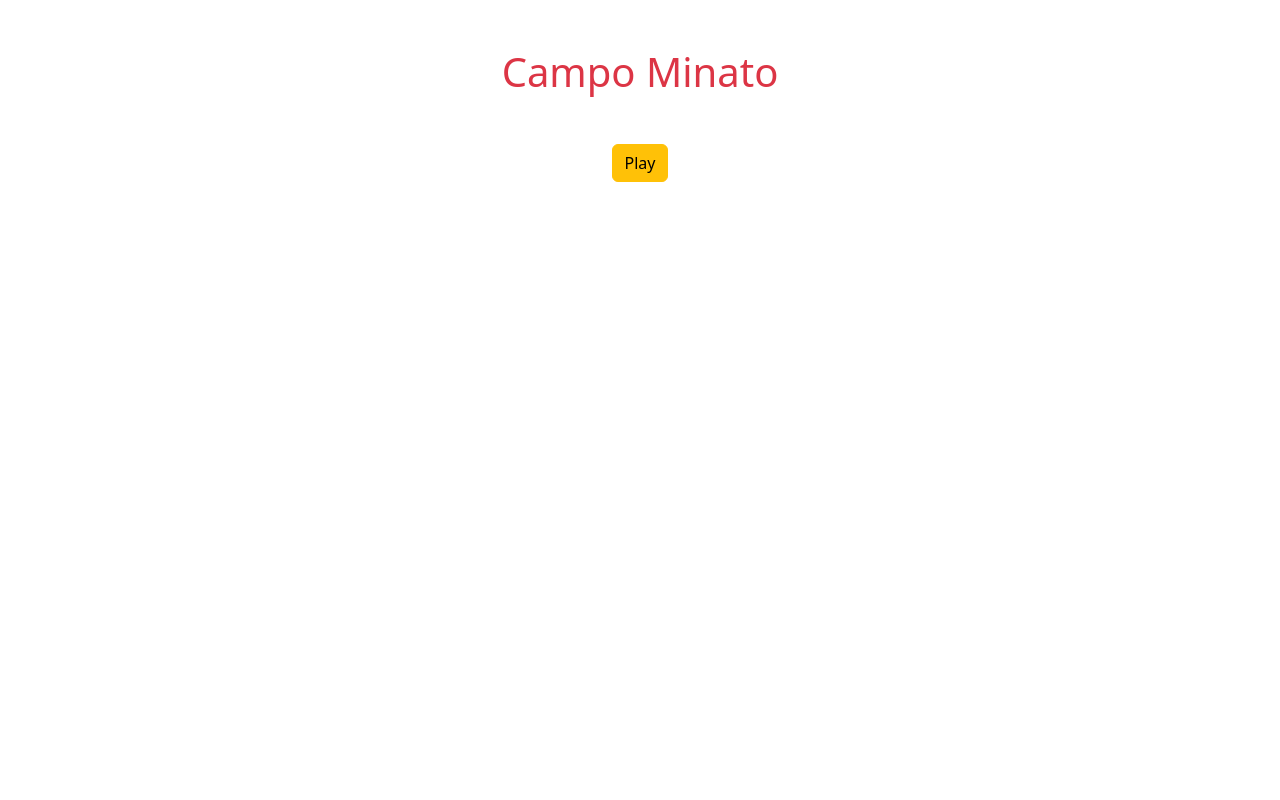
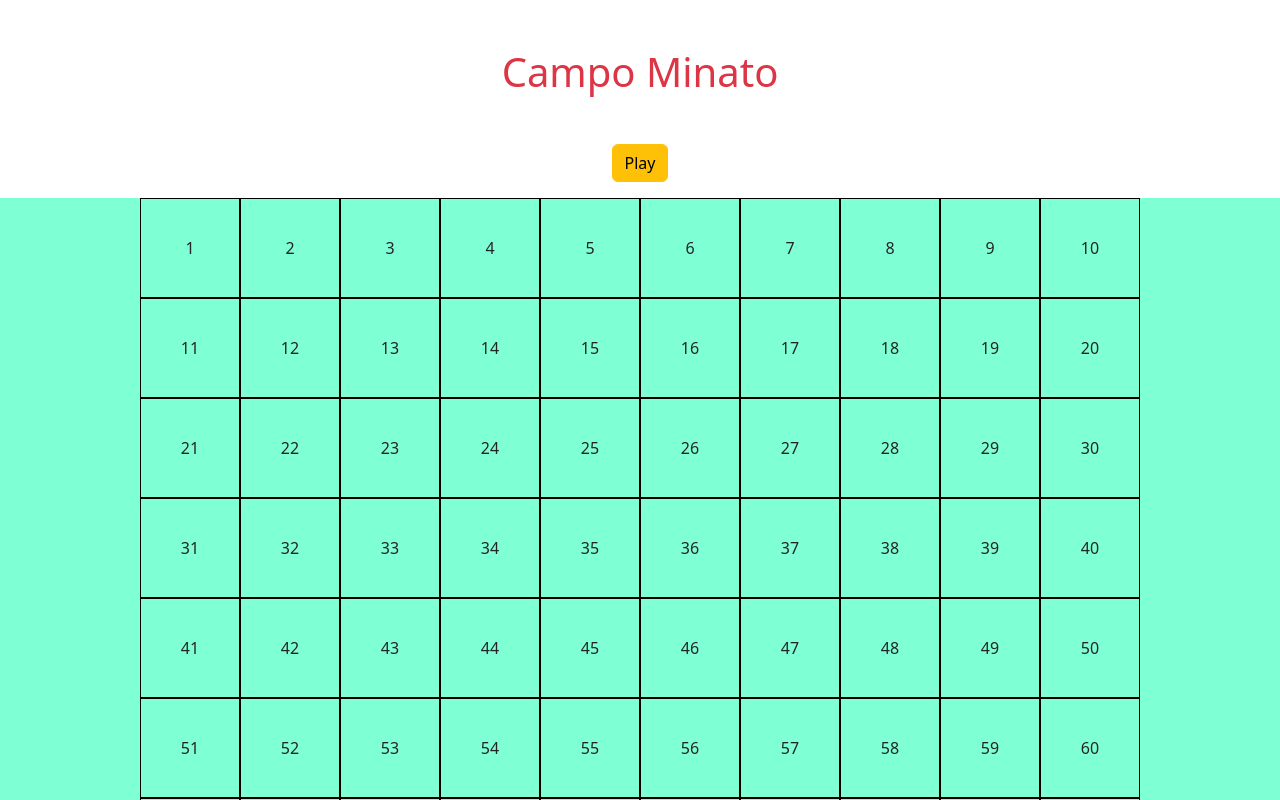
Before and after one commit to fabiomuzzu/js-campominato-grid, a plain HTML site: page index.html in a window 1280 px wide. Both pictures are taken after a click on the button "Play". Shown: the top 800 px of the page. Drawn offline with nearby package versions, Linux system fonts and the light colour scheme.

Commit message:
updated readme,html, css and js

```diff
--- a/css/style.css
+++ b/css/style.css
@@ -3,3 +3,25 @@
     padding: 0;
     box-sizing: border-box;
 }
+
+.bg_aquamarine{
+    background-color: aquamarine;
+}
+
+#grid{
+    width: 1000px;
+    flex-wrap: wrap;
+}
+
+.square{
+    width: 100px;
+    height: 100px;
+    border: 1px solid black;
+    display: flex;
+    justify-content: center;
+    align-items: center;
+}
+
+.clicked{
+    background-color: #fff;
+}
--- a/index.html
+++ b/index.html
@@ -19,6 +19,11 @@
             <!-- Pulsante di play -->
             <button type="button" class="btn btn-warning" id="play_btn">Play</button>
         </div>
+
+        <!-- Sezione griglia -->
+        <div class="d-flex justify-content-center align-items-center my-3 bg_aquamarine">
+            <div class="d-flex" id="grid"></div>
+        </div>
     </main>
     <script type="text/javascript" src="./js/script.js"></script>
 </body>
--- a/js/script.js
+++ b/js/script.js
@@ -4,6 +4,35 @@ const play_btn = document.getElementById('play_btn');
 // 2 - Creo funzione per il click del pulsante play
 play_btn.addEventListener('click', function(){
 
+    // 4 - Creo funzione per creare singola cella
+    function createCell(num){
 
+        // Creo un div chiamato element
+        const element = document.createElement('div');
+        // Gli aggiungo la classe square per stilizzarlo
+        element.classList.add('square');
+        // Gli inserisco del testo che sarà il numero della casella
+        element.innerText = num;
+
+        return element;
+    }
+
+    // 5 - Recupero l'elemento che contiene la griglia
+    const grid = document.getElementById('grid');
+
+    // 6 - Creo ciclo for per creare 100 celle uguali
+    for(let i=0; i<100; i++){
+
+        // Creo la cella
+        let square = createCell(i+1);
+
+        // Assegnazione nuova classe al click della casella
+        square.addEventListener('click', function(){
+            this.classList.toggle('clicked');
+        })
+
+        // Appendo la cella alla griglia
+        grid.appendChild(square);
+    }
 
 });
```
Also changed, not shown: 1 other file.
